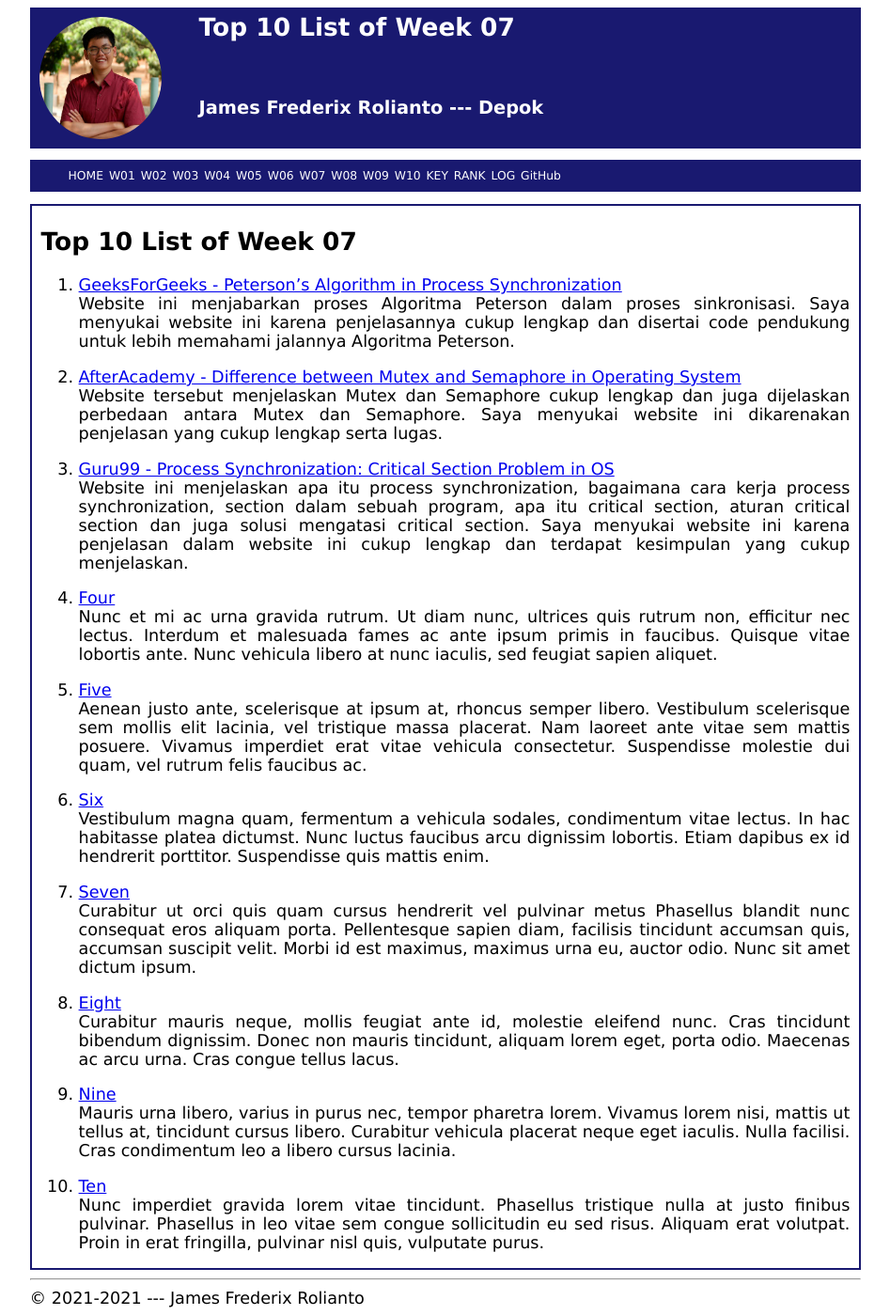
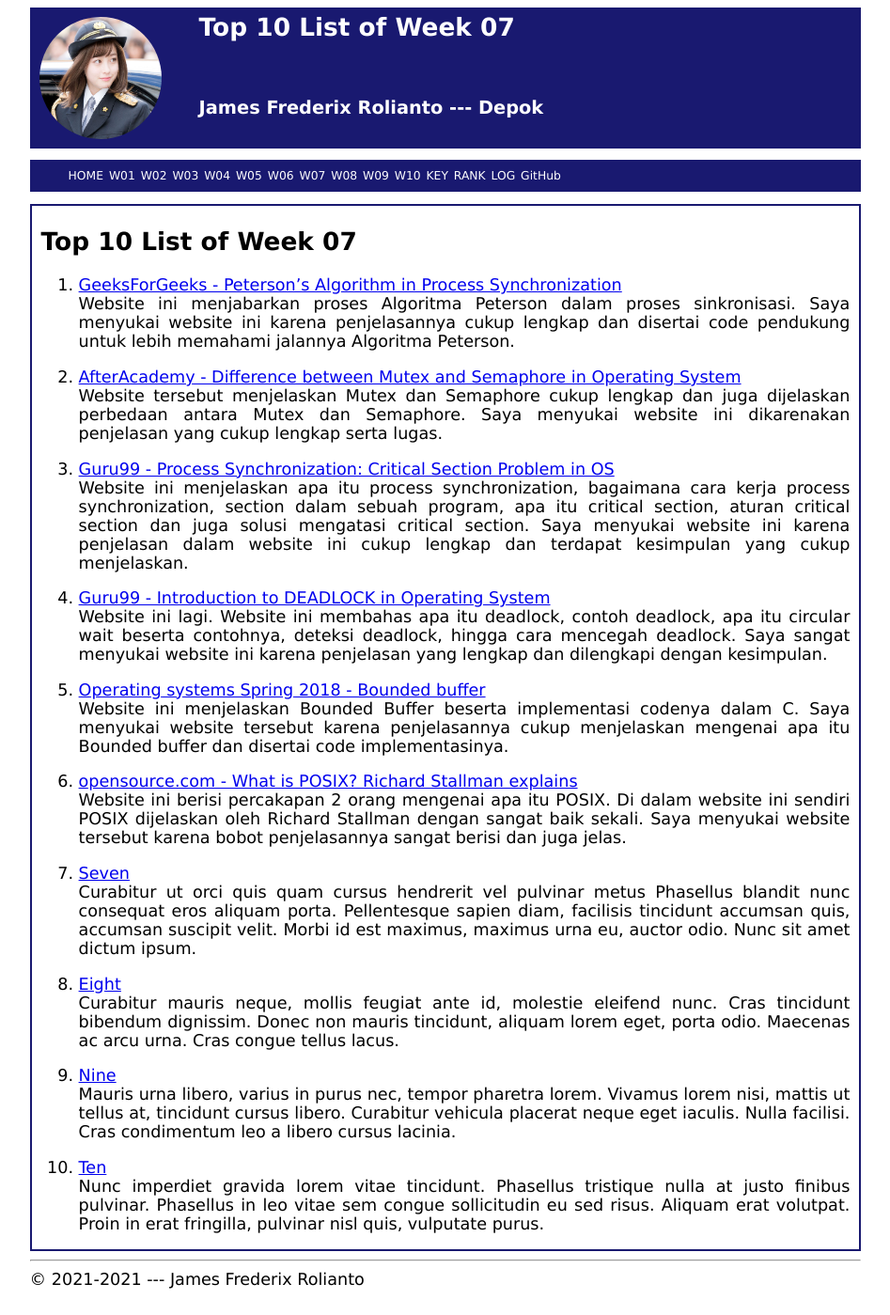
Before and after one commit to SinusCosinusTangen/os211, a Jekyll site: the page built from w07.md, in a window 1280 px wide. Shown: the whole page at 94% size, without its empty margins (166-1113 px from the left). Built offline with Jekyll 4.4.1, drawn with Linux system fonts in a browser that asks for light colours; our own code applies the rules of GitHub Pages for plain Markdown files.

Commit message:
OS211 SinusCosinusTangen

```diff
--- a/w07.md
+++ b/w07.md
@@ -18,26 +18,17 @@ Website ini menjelaskan apa itu process synchronization, bagaimana cara kerja pr
 apa itu critical section, aturan critical section dan juga solusi mengatasi critical section. Saya menyukai website ini karena penjelasan
 dalam website ini cukup lengkap dan terdapat kesimpulan yang cukup menjelaskan.
 
-4. [Four](https://en.wikipedia.org/wiki/4)<br>
-Nunc et mi ac urna gravida rutrum.
-Ut diam nunc, ultrices quis rutrum non, efficitur nec lectus.
-Interdum et malesuada fames ac ante ipsum primis in faucibus.
-Quisque vitae lobortis ante.
-Nunc vehicula libero at nunc iaculis, sed feugiat sapien aliquet.
+4. [Guru99 - Introduction to DEADLOCK in Operating System](https://www.guru99.com/deadlock-in-operating-system.html)<br>
+Website ini lagi. Website ini membahas apa itu deadlock, contoh deadlock, apa itu circular wait beserta contohnya, deteksi deadlock,
+hingga cara mencegah deadlock. Saya sangat menyukai website ini karena penjelasan yang lengkap dan dilengkapi dengan kesimpulan.
 
-5. [Five](https://en.wikipedia.org/wiki/5)<br>
-Aenean justo ante, scelerisque at ipsum at, rhoncus semper libero.
-Vestibulum scelerisque sem mollis elit lacinia, vel tristique massa placerat.
-Nam laoreet ante vitae sem mattis posuere.
-Vivamus imperdiet erat vitae vehicula consectetur.
-Suspendisse molestie dui quam, vel rutrum felis faucibus ac.
+5. [Operating systems Spring 2018 - Bounded buffer](http://www.it.uu.se/education/course/homepage/os/vt18/module-4/bounded-buffer/)<br>
+Website ini menjelaskan Bounded Buffer beserta implementasi codenya dalam C. Saya menyukai website tersebut karena penjelasannya
+cukup menjelaskan mengenai apa itu Bounded buffer dan disertai code implementasinya.
 
-6. [Six](https://en.wikipedia.org/wiki/6)<br>
-Vestibulum magna quam, fermentum a vehicula sodales, condimentum vitae lectus.
-In hac habitasse platea dictumst.
-Nunc luctus faucibus arcu dignissim lobortis.
-Etiam dapibus ex id hendrerit porttitor.
-Suspendisse quis mattis enim.
+6. [opensource.com - What is POSIX? Richard Stallman explains](https://opensource.com/article/19/7/what-posix-richard-stallman-explains)<br>
+Website ini berisi percakapan 2 orang mengenai apa itu POSIX. Di dalam website ini sendiri POSIX dijelaskan oleh Richard Stallman dengan
+sangat baik sekali. Saya menyukai website tersebut karena bobot penjelasannya sangat berisi dan juga jelas.
 
 7. [Seven](https://en.wikipedia.org/wiki/7)<br>
 Curabitur ut orci quis quam cursus hendrerit vel pulvinar metus
```
Also changed, not shown: assets/images/sct.jpg.
